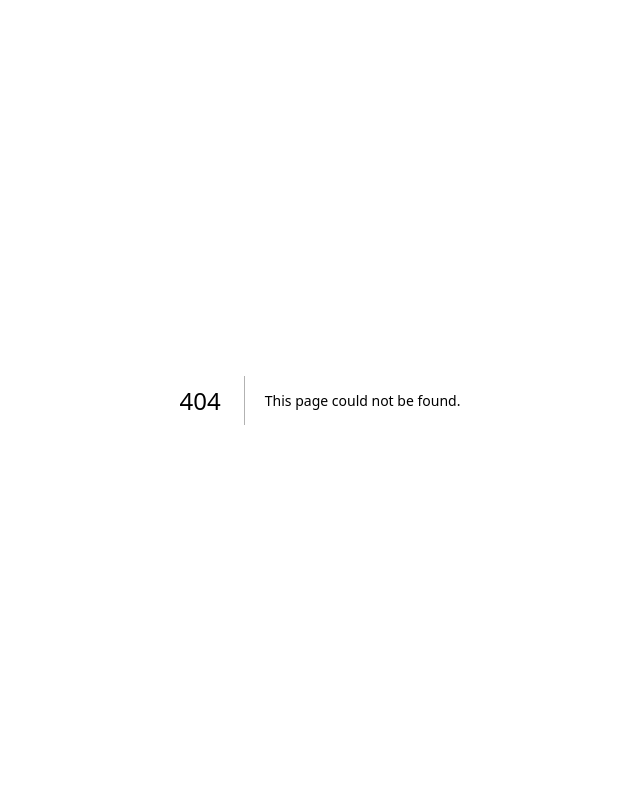
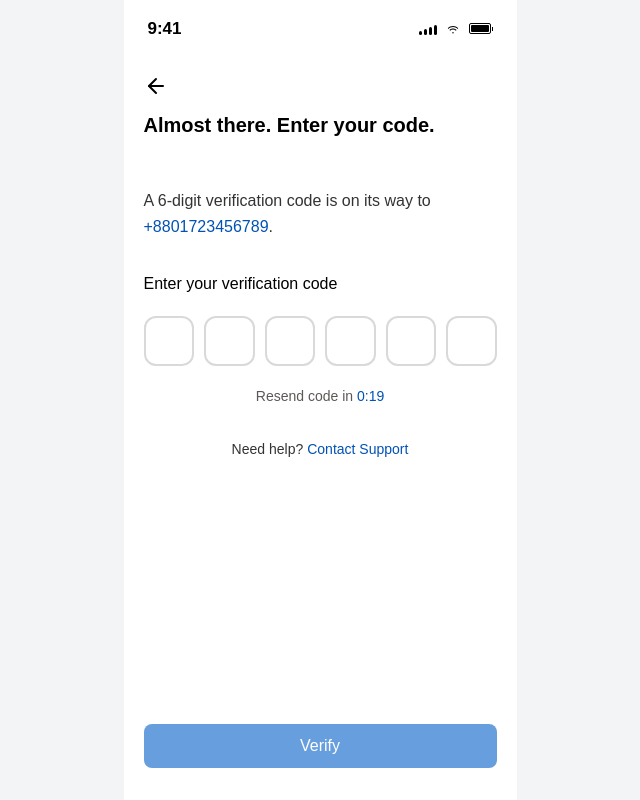
Before and after one commit to raihankabir1952/OneSyncID, a Next.js app: page /otp in a window 1280 px wide. Before the commit this address had no page. Shown: the whole page, without its empty margins (320-960 px from the left). Built offline with nearby package versions, Linux system fonts and the light colour scheme.

Commit message:
add otp page with timer and validation

```diff
--- a/app/get-started/page.tsx
+++ b/app/get-started/page.tsx
@@ -80,7 +80,9 @@ export default function GetStartedPage() {
 
         {/* Buttons */}
         <div className="flex flex-col gap-3 px-5 mt-8 pb-8">
-          <button className="w-full h-11 bg-[#025fc9] rounded-lg flex items-center justify-center">
+          <button
+          onClick={() => router.push("/otp")}
+          className="w-full h-11 bg-[#025fc9] rounded-lg flex items-center justify-center">
             <span style={fontSwitzer} className="text-[16px] font-medium text-white">Sign In</span>
           </button>
           <button className="w-full h-11 border-[1.5px] border-[#025fc9] rounded-lg flex items-center justify-center">
--- /dev/null
+++ b/app/otp/page.tsx
@@ -0,0 +1,192 @@
+"use client";
+
+import { useState, useEffect } from "react";
+import { useRouter } from "next/navigation";
+import { ArrowLeft } from "lucide-react";
+import { fontSwitzer } from "@/lib/styles";
+import OtpInput from "@/components/otp/OtpInput";
+
+type OtpStatus = "entering" | "success" | "error";
+
+// Demo otp code (from backend)
+const CORRECT_OTP = "123456";
+
+export default function OtpPage() {
+  const [digits, setDigits] = useState<string[]>(["", "", "", "", "", ""]);
+  const [status, setStatus] = useState<OtpStatus>("entering");
+  const [timer, setTimer] = useState(24);
+  const [canResend, setCanResend] = useState(false);
+  const router = useRouter();
+
+  // Countdown timer for resending code
+  useEffect(() => {
+    if (canResend) return;
+    if (timer <= 0) {
+      setCanResend(true);
+      return;
+    }
+    const timeout = setTimeout(() => {
+      setTimer((prev) => prev - 1);
+    }, 1000);
+    return () => clearTimeout(timeout);
+  }, [timer, canResend]);
+
+  // automatically verify when 6 digits are entered
+  useEffect(() => {
+    const code = digits.join("");
+    if (code.length === 6) {
+      if (code === CORRECT_OTP) {
+        setStatus("success");
+        // 2 seconds later, navigate to the next page
+        setTimeout(() => {
+          router.push("/dashboard");
+        }, 2000);
+      } else {
+        setStatus("error");
+      }
+    } else {
+      if (status !== "entering") setStatus("entering");
+    }
+  }, [digits, router]);
+
+  const handleResend = () => {
+    setDigits(["", "", "", "", "", ""]);
+    setStatus("entering");
+    setTimer(24);
+    setCanResend(false);
+  };
+
+  const isComplete = digits.join("").length === 6;
+
+  return (
+    <div className="min-h-screen bg-gray-100 flex justify-center">
+      <div className="w-full max-w-[393px] bg-white min-h-screen flex flex-col">
+
+        {/* Status Bar */}
+        <div className="flex items-center justify-between px-6 pt-4 pb-2 shrink-0">
+          <span className="text-[17px] font-semibold text-black">9:41</span>
+          <div className="flex items-center gap-2">
+            <div className="flex items-end gap-[2px] h-[12px]">
+              <div className="w-[3px] h-[4px] bg-black rounded-sm" />
+              <div className="w-[3px] h-[6px] bg-black rounded-sm" />
+              <div className="w-[3px] h-[8px] bg-black rounded-sm" />
+              <div className="w-[3px] h-[10px] bg-black rounded-sm" />
+            </div>
+            <svg width="16" height="12" viewBox="0 0 24 24" fill="none">
+              <path d="M12 18C12.83 18 13.5 18.67 13.5 19.5S12.83 21 12 21 10.5 20.33 10.5 19.5 11.17 18 12 18Z" fill="black" />
+              <path d="M12 13C14.21 13 16.21 13.9 17.66 15.34L19.07 13.93C17.24 12.1 14.75 11 12 11S6.76 12.1 4.93 13.93L6.34 15.34C7.79 13.9 9.79 13 12 13Z" fill="black" />
+              <path d="M12 8C15.54 8 18.73 9.44 21.04 11.77L22.45 10.36C19.75 7.66 16.06 6 12 6S4.25 7.66 1.55 10.36L2.96 11.77C5.27 9.44 8.46 8 12 8Z" fill="black" />
+            </svg>
+            <div className="flex items-center">
+              <div className="w-[22px] h-[11px] border border-black rounded-[2px] flex items-center px-[1px]">
+                <div className="w-full h-[7px] bg-black rounded-[1px]" />
+              </div>
+              <div className="w-[1px] h-[4px] bg-black ml-[1px]" />
+            </div>
+          </div>
+        </div>
+
+        {/* Header */}
+        <div className="px-5 pt-6 pb-2 flex flex-col gap-3">
+          <button
+            onClick={() => router.back()}
+            className="w-6 h-6 flex items-center justify-center"
+          >
+            <ArrowLeft size={24} className="text-black" />
+          </button>
+          <h1 style={fontSwitzer} className="text-[20px] font-semibold text-black">
+            Almost there. Enter your code.
+          </h1>
+        </div>
+
+        {/* Main Content */}
+        <div className="flex flex-col gap-8 px-5 pt-10 flex-1">
+
+          {/* Description */}
+          <p style={fontSwitzer} className="text-[16px] text-[#333] leading-relaxed">
+            A 6-digit verification code is on its way to{" "}
+            <span className="text-[#0052b4]">+8801723456789</span>.
+          </p>
+
+          <div className="flex flex-col gap-5">
+            {/* Label */}
+            <p style={fontSwitzer} className="text-[16px] font-medium text-black">
+              Enter your verification code
+            </p>
+
+            {/* OTP Input */}
+            <div className="w-full">
+              <OtpInput digits={digits} status={status} onChange={setDigits} />
+            </div>
+
+            {/* Status Messages */}
+            <div className="text-center min-h-[20px]">
+              {status === "success" && (
+                <p style={fontSwitzer} className="text-[14px] font-medium text-[#11a75c]">
+                  Phone number verified!
+                </p>
+              )}
+              {status === "error" && (
+                <div className="flex flex-col items-center gap-1">
+                  <p style={fontSwitzer} className="text-[14px] font-medium text-[#ff3838]">
+                    That code doesn&apos;t match. Try again.
+                  </p>
+                  <button
+                    onClick={handleResend}
+                    style={fontSwitzer}
+                    className="text-[14px] font-medium text-[#0052b4]"
+                  >
+                    Resend code
+                  </button>
+                </div>
+              )}
+              {status === "entering" && !canResend && (
+                <p style={fontSwitzer} className="text-[14px] text-[#5e5757]">
+                  Resend code in{" "}
+                  <span className="text-[#0052b4]">
+                    0:{timer.toString().padStart(2, "0")}
+                  </span>
+                </p>
+              )}
+              {status === "entering" && canResend && (
+                <button
+                  onClick={handleResend}
+                  style={fontSwitzer}
+                  className="text-[14px] font-medium text-[#0052b4]"
+                >
+                  Resend code
+                </button>
+              )}
+            </div>
+          </div>
+
+          {/* Need Help */}
+          <div className="flex items-center justify-center gap-1">
+            <p style={fontSwitzer} className="text-[14px] text-[#333]">
+              Need help?
+            </p>
+            <button style={fontSwitzer} className="text-[14px] font-medium text-[#0052b4]">
+              Contact Support
+            </button>
+          </div>
+        </div>
+
+        {/* Verify Button */}
+        <div className="px-5 pb-8 mt-8">
+          <button
+            disabled={!isComplete || status === "error"}
+            style={fontSwitzer}
+            className={`w-full h-11 bg-[#025fc9] rounded-lg flex items-center justify-center transition-opacity ${
+              !isComplete || status === "error"
+                ? "opacity-60 cursor-not-allowed"
+                : "opacity-100"
+            }`}
+          >
+            <span className="text-[16px] font-medium text-white">Verify</span>
+          </button>
+        </div>
+
+      </div>
+    </div>
+  );
+}
--- /dev/null
+++ b/components/otp/OtpInput.tsx
@@ -0,0 +1,82 @@
+"use client";
+
+import { useRef } from "react";
+import { fontSwitzer } from "@/lib/styles";
+
+type OtpStatus = "entering" | "success" | "error";
+
+type Props = {
+  digits: string[];
+  status: OtpStatus;
+  onChange: (digits: string[]) => void;
+};
+
+export default function OtpInput({ digits, status, onChange }: Props) {
+  const inputRefs = useRef<(HTMLInputElement | null)[]>([]);
+
+  const getBorderColor = () => {
+    if (status === "success") return "border-[#11a75c]";
+    if (status === "error") return "border-[#ff3838]";
+    return "border-[#d9d9d9]";
+  };
+
+  const getActiveBorderColor = () => {
+    if (status === "success") return "border-[#11a75c]";
+    if (status === "error") return "border-[#ff3838]";
+    return "border-[#025fc9]";
+  };
+
+  const handleChange = (index: number, value: string) => {
+    if (!/^\d*$/.test(value)) return; // only digit allow
+
+    const newDigits = [...digits];
+    newDigits[index] = value.slice(-1); // only last digit
+    onChange(newDigits);
+
+    // move to the next box
+    if (value && index < 5) {
+      inputRefs.current[index + 1]?.focus();
+    }
+  };
+
+  const handleKeyDown = (index: number, e: React.KeyboardEvent<HTMLInputElement>) => {
+    // if backspace and current box is empty, move to the previous box
+    if (e.key === "Backspace" && !digits[index] && index > 0) {
+      inputRefs.current[index - 1]?.focus();
+    }
+  };
+
+  const handlePaste = (e: React.ClipboardEvent) => {
+    e.preventDefault();
+    const pastedData = e.clipboardData.getData("text").replace(/\D/g, "").slice(0, 6);
+    const newDigits = [...digits];
+    pastedData.split("").forEach((char, i) => {
+      newDigits[i] = char;
+    });
+    onChange(newDigits);
+    // move focus to the last filled box
+    const lastIndex = Math.min(pastedData.length, 5);
+    inputRefs.current[lastIndex]?.focus();
+  };
+
+  return (
+    <div className="flex gap-[10px] items-center w-full">
+      {digits.map((digit, index) => (
+        <input
+          key={index}
+          ref={(el) => { inputRefs.current[index] = el; }}
+          type="tel"
+          maxLength={1}
+          value={digit}
+          onChange={(e) => handleChange(index, e.target.value)}
+          onKeyDown={(e) => handleKeyDown(index, e)}
+          onPaste={handlePaste}
+          style={fontSwitzer}
+          className={`flex-1 min-w-0 h-[50px] border-2 rounded-xl text-center text-[18px] font-semibold text-black outline-none transition-colors
+            ${digit ? getActiveBorderColor() : getBorderColor()}
+          `}
+        />
+      ))}
+    </div>
+  );
+}
```
